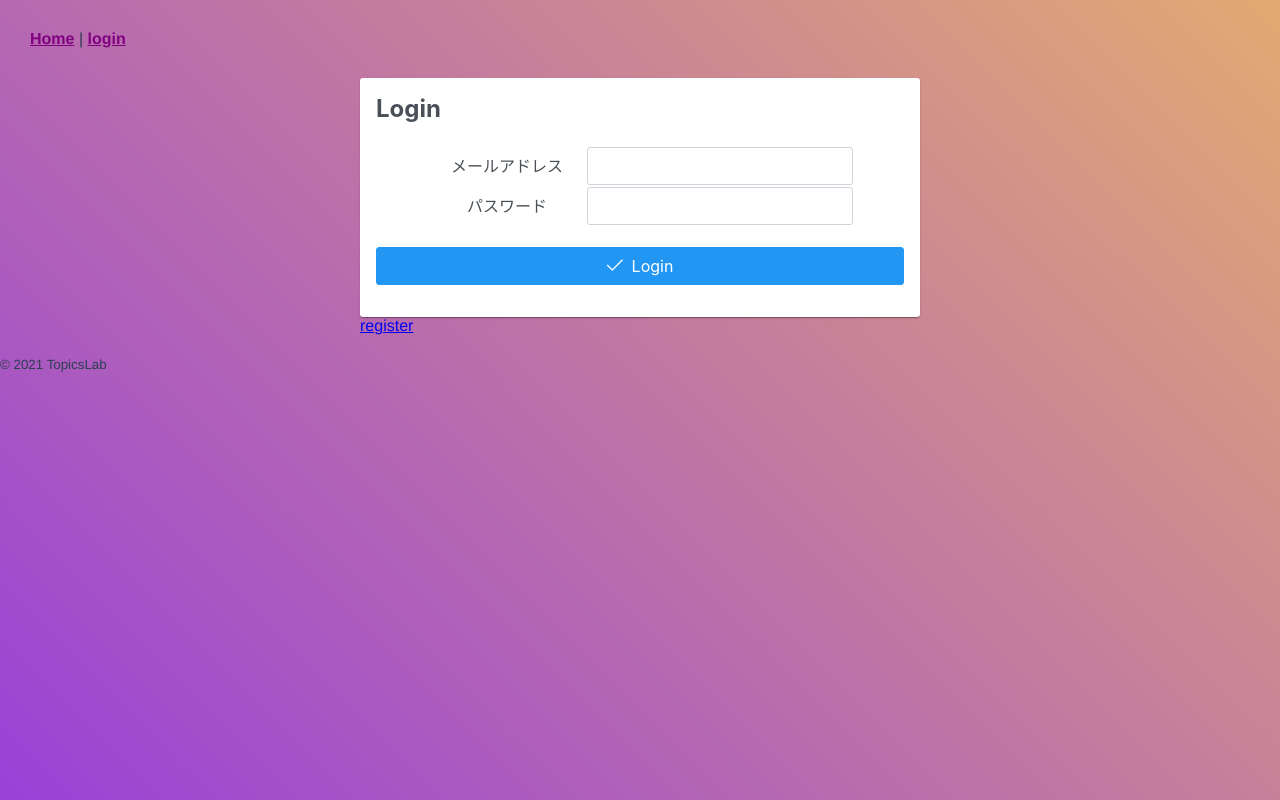
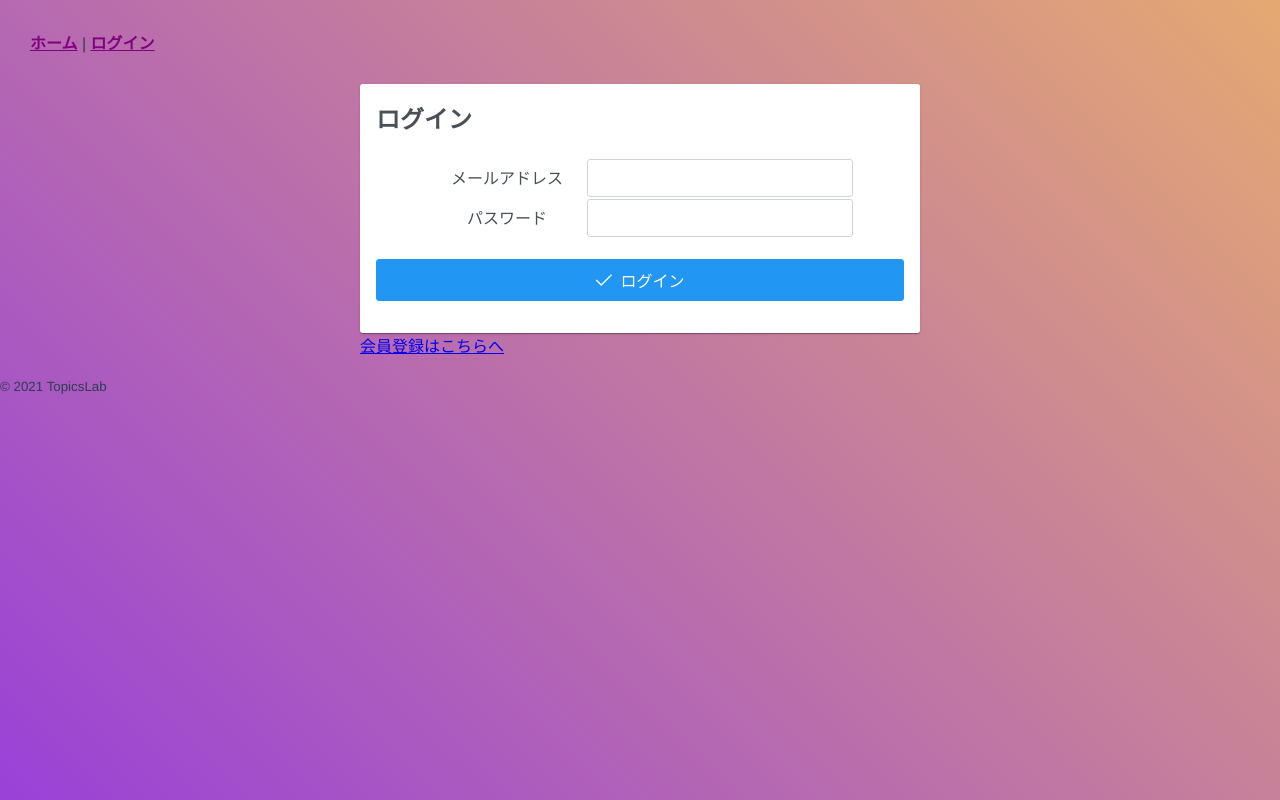
Before and after one commit to Taku1222/TopicsLab, a Vue app in the folder front/topicslab/: page /login in a window 1280 px wide. Built offline with nearby package versions, Linux system fonts and the light colour scheme; what axios-cookiejar-support would draw is missing.

Commit message:
日本語に修正

```diff
--- a/front/topicslab/src/App.vue
+++ b/front/topicslab/src/App.vue
@@ -1,11 +1,11 @@
 <template>
   <div id="nav">
-    <router-link to="/">Home</router-link> |
+    <router-link to="/">ホーム</router-link> |
     <template v-if="authenticated">
-      <a>mypage</a>
+      <a>マイページ</a>
     </template>
     <template v-else>
-      <router-link to="/login">login</router-link>
+      <router-link to="/login">ログイン</router-link>
     </template>
   </div>
   <div class="content">
--- a/front/topicslab/src/views/Login.vue
+++ b/front/topicslab/src/views/Login.vue
@@ -2,7 +2,7 @@
   <div>
     <Card>
       <template #title>
-        Login
+        ログイン
       </template>
       <template #content>
         <div class="fields">
@@ -17,11 +17,11 @@
         </div>
         <span style="color: #ff0000;">{{message}}</span>
         <div class="p-field">
-          <Button icon="pi pi-check" label="Login" v-on:click="login" />
+          <Button icon="pi pi-check" label="ログイン" v-on:click="login" />
         </div>
       </template>
     </Card>
-    <router-link to="/register/">register</router-link>
+    <router-link to="/register/">会員登録はこちらへ</router-link>
   </div>
 </template>
 
--- a/front/topicslab/src/views/Register.vue
+++ b/front/topicslab/src/views/Register.vue
@@ -2,7 +2,7 @@
   <div>
     <Card>
       <template #title>
-        Register
+        会員登録
       </template>
       <template #content>
         <div class="fields">
@@ -21,7 +21,7 @@
         </div>
         <span>{{message}}</span>
         <div class="p-field">
-          <Button icon="pi pi-check" label="Register" v-on:click="register" />
+          <Button icon="pi pi-check" label="登録" v-on:click="register" />
         </div>
       </template>
     </Card>
--- a/front/topicslab/src/views/Userself.vue
+++ b/front/topicslab/src/views/Userself.vue
@@ -2,7 +2,7 @@
   <div>
     <Card>
       <template #title>
-        mypage
+        マイページ
       </template>
       <template #content>
         {{user.name}}
```
